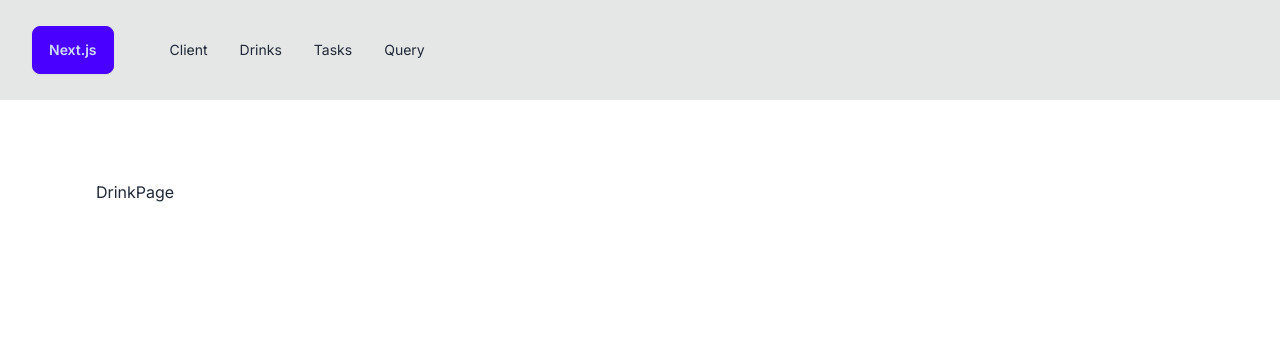
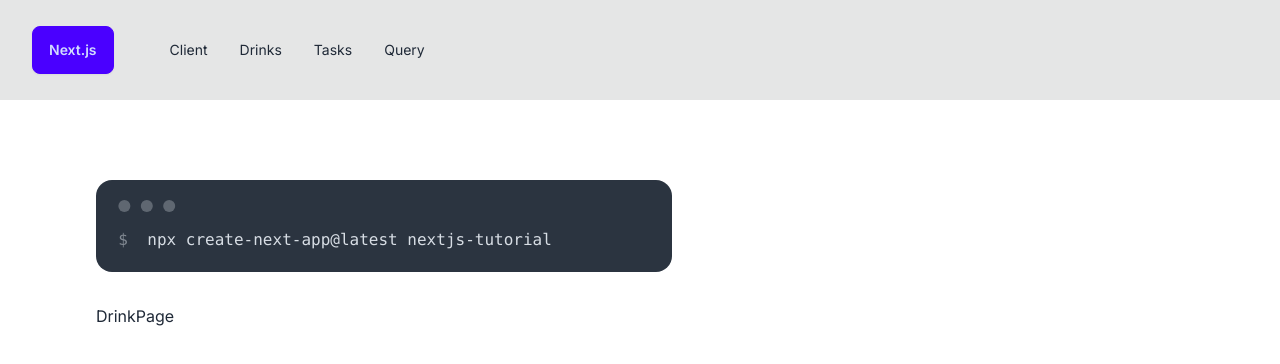
Before and after one commit to lauv-pussaaon/ud-nextjs-openai, a Next.js app in the folder hands-on/nextjs-tutorial/: page /drinks in a window 1280 px wide. Shown: the top 364 px of the page. Built offline with nearby package versions, Linux system fonts and the light colour scheme.

Commit message:
Use layout, loading, error in a specific route

```diff
--- /dev/null
+++ b/hands-on/nextjs-tutorial/app/drinks/error.js
@@ -0,0 +1,9 @@
+"use client";
+
+import React from "react";
+
+function Error(error) {
+    return <div>{error.error.message}</div>;
+}
+
+export default Error;
--- /dev/null
+++ b/hands-on/nextjs-tutorial/app/drinks/layout.js
@@ -0,0 +1,16 @@
+import React from "react";
+
+function layout({ children }) {
+    return (
+        <div className="max-w-xl">
+            <div className="mockup-code mb-8">
+                <pre data-prefix="$">
+                    <code>npx create-next-app@latest nextjs-tutorial</code>
+                </pre>
+            </div>
+            {children}
+        </div>
+    );
+}
+
+export default layout;
--- /dev/null
+++ b/hands-on/nextjs-tutorial/app/drinks/loading.js
@@ -0,0 +1,7 @@
+import React from "react";
+
+function Loading() {
+    return <span className="loading"></span>;
+}
+
+export default Loading;
```
